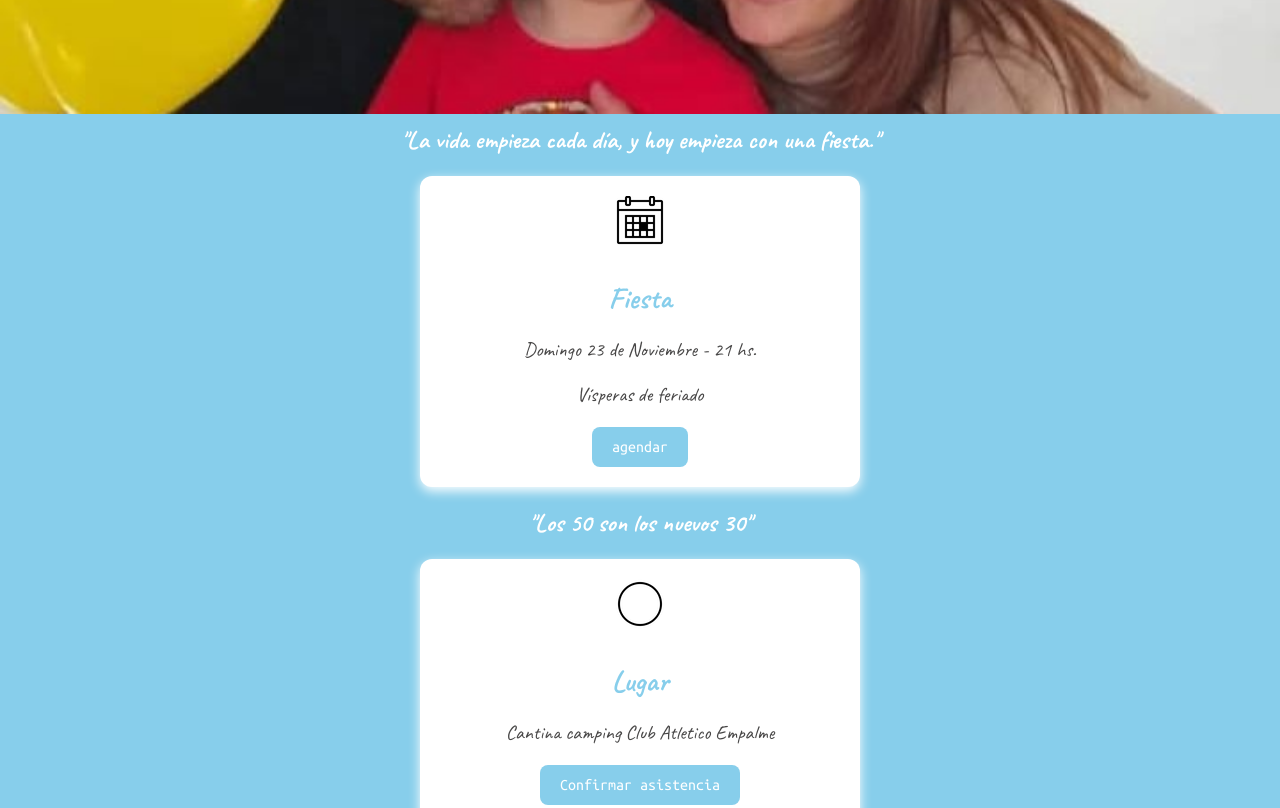
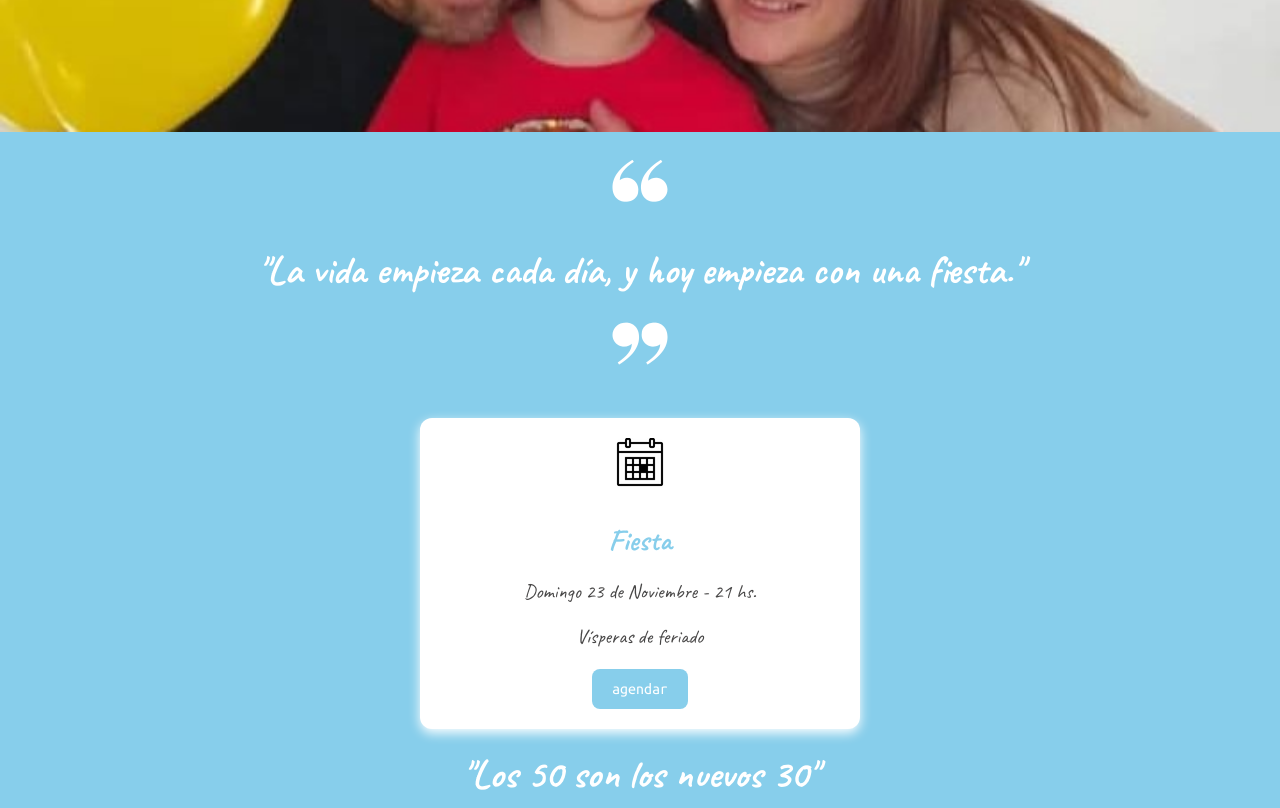
Before and after one commit to JLGerbino/invitacion, a plain HTML site: page index.html in a window 1280 px wide. Shown: the part 1640-2448 px from the top of the page. Drawn offline with nearby package versions, Linux system fonts and the light colour scheme; no server answers.

Commit message:
ultimos ajustes6

```diff
--- a/index.html
+++ b/index.html
@@ -54,10 +54,16 @@
     </div>
 
     <section class="evento">
-
+    <div class="comillas" ><!-- id="iconAgendar" -->
+    <img src="fotos/comillas.png" alt="Ubicación" class="icono-mapa">
+  </div>
     <div class="frases">
         <h4>"La vida empieza cada día, y hoy empieza con una fiesta."</h4>
     </div>
+    <section class="evento-comillas">
+    <div class="comillas" ><!-- id="iconAgendar" -->
+    <img src="fotos/comillas-abajo.png" alt="Ubicación" class="icono-mapa">
+  </div>
 
 <!--Bloque de Fiesta -->
    <div class="evento-box">
--- a/styles.css
+++ b/styles.css
@@ -48,7 +48,7 @@ h1, h4, h5, h6 {
 .frases{
   font-family: "Caveat", cursive;
   color:white;
-  font-size: 25px;
+  font-size: 40px; /*  25px */
   padding-left: 2%;
   padding-right: 2%;
 }
@@ -109,6 +109,11 @@ header img {
   align-items: center;     /* centra en vertical */
   gap: 15px;               /* espacio entre gifs y texto */
   margin: 20px 0;
+}
+
+.comillas{
+  margin-top: 20px;
+  padding-bottom: 20px;
 }
 
 
```
Also changed, not shown: fotos/comillas-abajo.png (added), fotos/comillas.png (added).
